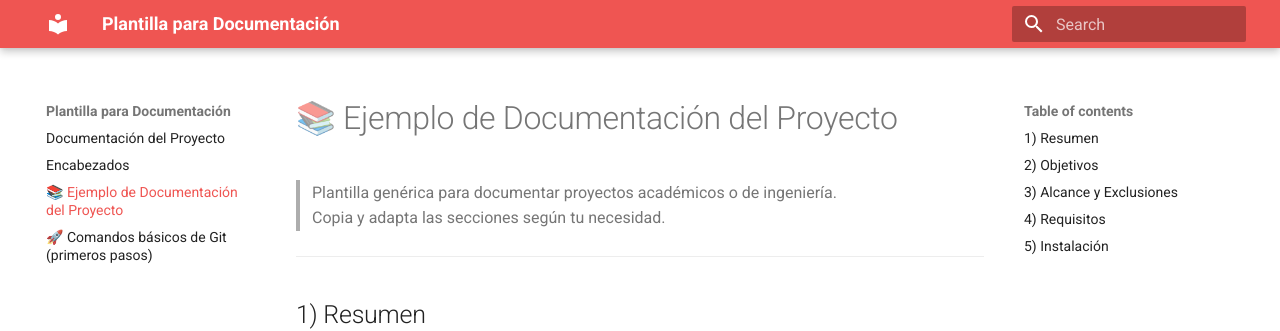
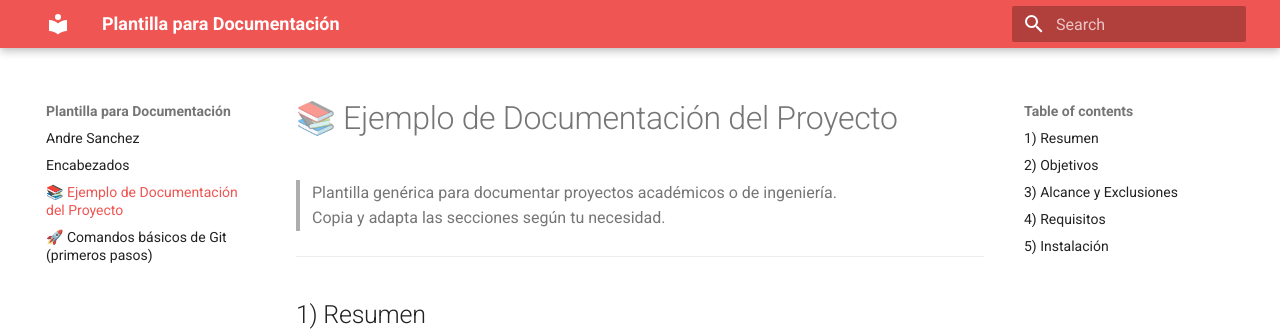
Before and after one commit to Andre-sago/andrestudio, an MkDocs documentation site: the page built from docs/ejemplo.md, in a window 1280 px wide. Shown: the top 331 px of the page. Built offline with MkDocs 1.6.1 and Material for MkDocs 9.7.7, drawn with Linux system fonts in a browser that asks for light colours.

Commit message:
Update index.md

````diff
--- a/docs/index.md
+++ b/docs/index.md
@@ -1,4 +1,4 @@
-# Documentación del Proyecto
+# Andre Sanchez
 
 Bienvenido 👋
 Esta es una **plantilla** basada en [MkDocs](https://www.mkdocs.org/) + [Material for MkDocs](https://squidfunk.github.io/mkdocs-material/) para cursos y proyectos.
@@ -9,6 +9,6 @@ Esta es una **plantilla** basada en [MkDocs](https://www.mkdocs.org/) + [Materia
 
 1. **Edita el nombre del sitio** en `mkdocs.yml`:
    ```yaml
-   site_name: Documentación del Curso
+   site_name:andrestudio
    theme:
      name: material
````
